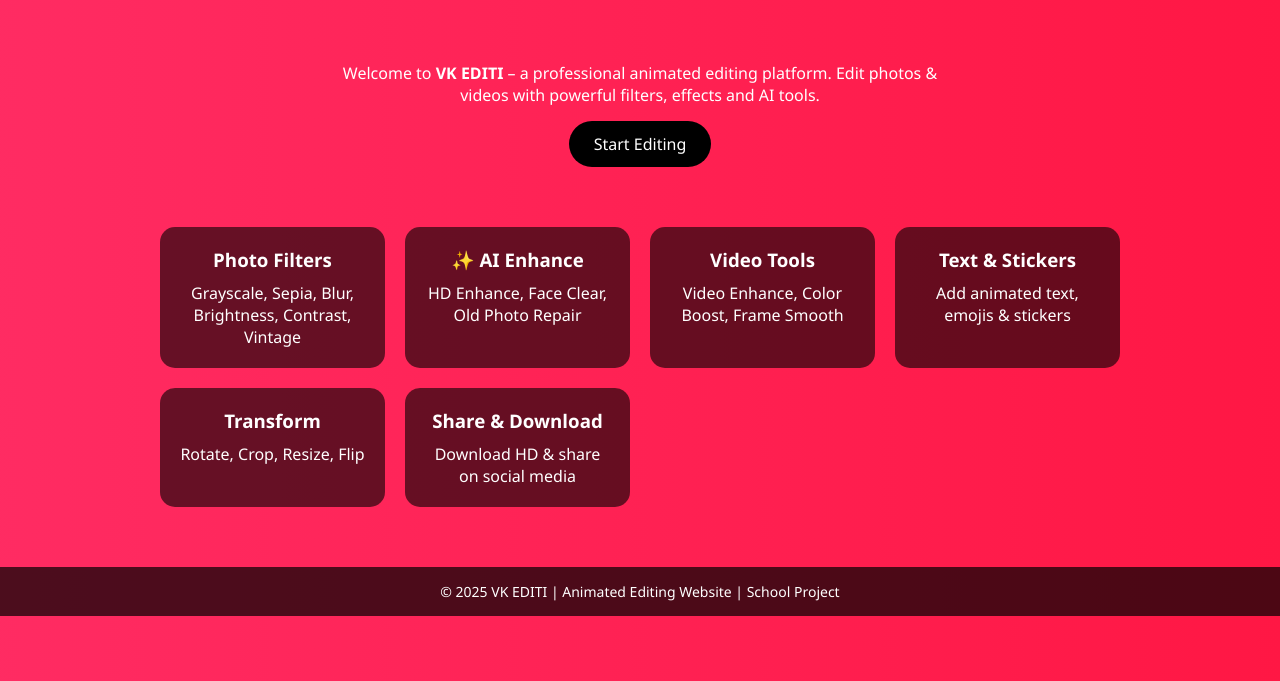
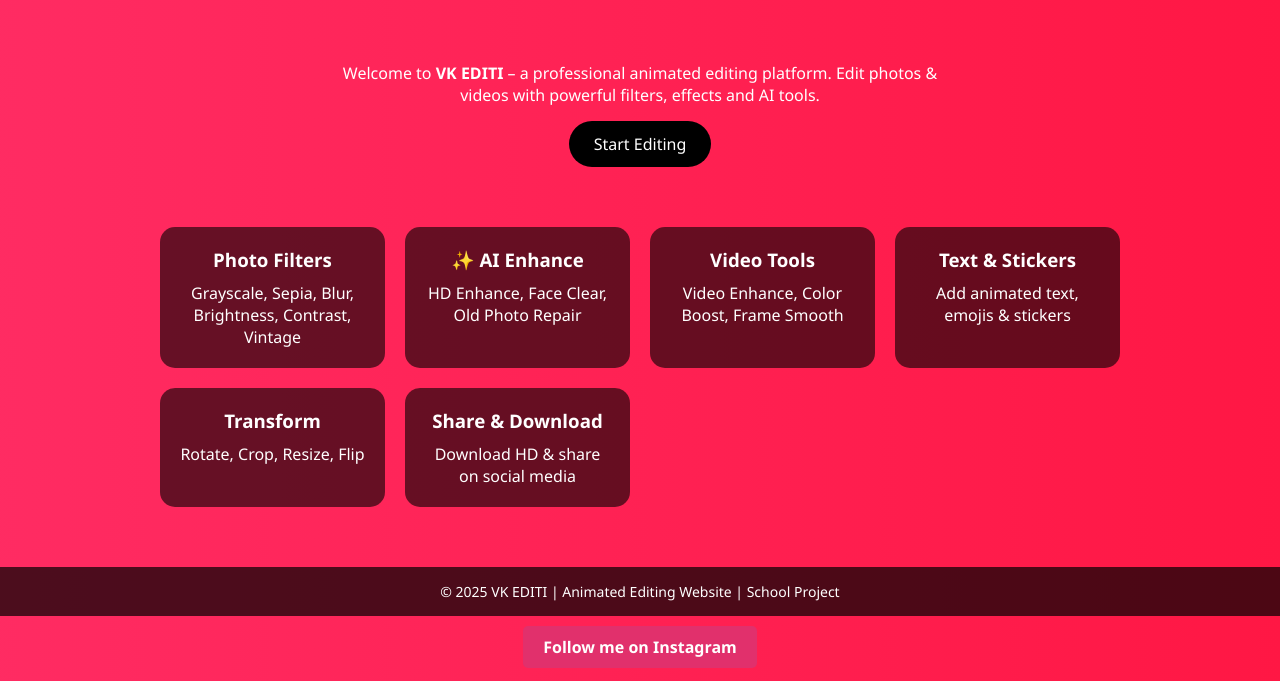
Before and after one commit to vasavavikash354-byte/School-Project-, a plain HTML site: page index.html in a window 1280 px wide. Shown: the part 119-800 px from the top of the page. Drawn offline with Linux system fonts and the light colour scheme.

Commit message:
Add Instagram follow link in footer
Added a footer with an Instagram link.

```diff
--- a/index.html
+++ b/index.html
@@ -178,6 +178,12 @@ footer{
 <footer>
   © 2025 VK EDITI | Animated Editing Website | School Project
 </footer>
+<div style="text-align: center; margin-top: 20px;">
+    <a href="https://www.instagram.com/cute_pikachu_x2.81?igsh=NWZ3aDI2dHQ4cnJh"
+       style="background: #E1306C; color: white; padding: 10px 20px; text-decoration: none; border-radius: 5px; font-weight: bold;">
+       Follow me on Instagram
+    </a>
+  </div>
 
 </body>
 </html>
```
